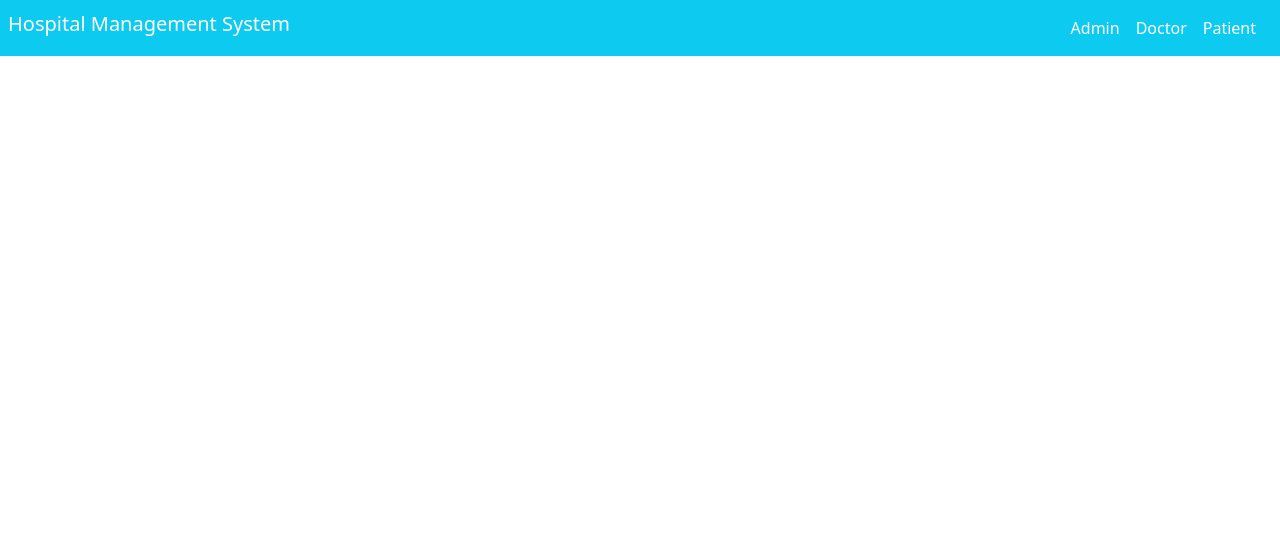
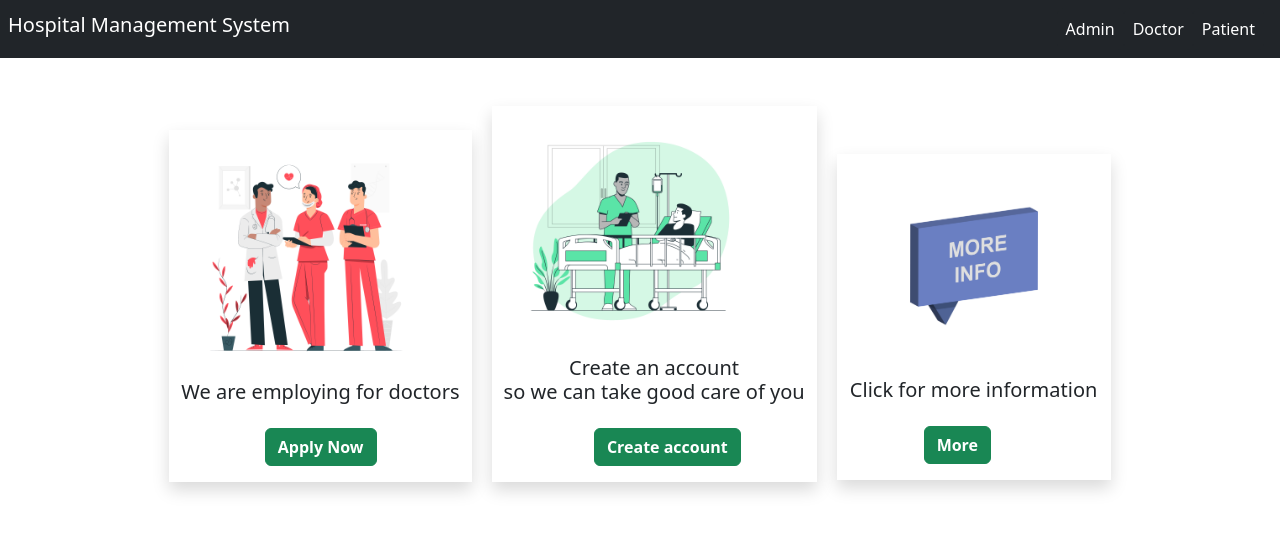
Before and after one commit to Geraldo157/Hospital_Management_System, a PHP site: page / in a window 1280 px wide. Shown: the top 533 px of the page. Run offline with PHP 8.4, Linux system fonts and the light colour scheme.

Commit message:
Creating homepage

```diff
--- a/include/header.php
+++ b/include/header.php
@@ -13,13 +13,13 @@
     <link rel="stylesheet" type="text/css" href="https://cdn.jsdelivr.net/npm/@fortawesome/fontawesome-free@6.2.1/css/fontawesome.min.css">
 </head>
 <body>
-    <nav class="navbar navbar-expand-lg navbar-info bg-info">
+    <nav class="navbar navbar-expand-lg navbar-info bg-dark">
         <h5 class="text-white ms-2">Hospital Management System</h5>
         <div class="ms-auto"></div>
         <ul class="navbar-nav me-3">
-            <li class="nav-item"><a href="#" class="nav-link text-white">Admin</a></li>
-            <li class="nav-item"><a href="#" class="nav-link text-white">Doctor</a></li>
-            <li class="nav-item"><a href="#" class="nav-link text-white">Patient</a></li>
+            <li class="nav-item"><a href="#" class="nav-link text-white btn btn-dark">Admin</a></li>
+            <li class="nav-item"><a href="#" class="nav-link text-white btn btn-dark">Doctor</a></li>
+            <li class="nav-item"><a href="#" class="nav-link text-white btn btn-dark">Patient</a></li>
         </ul>
     </nav>
 </body>
--- a/index.php
+++ b/index.php
@@ -8,10 +8,35 @@
 <?php
 include "include/header.php";
 ?>
-<div class="container">
-    <div class="col-md-12">
+<div class="container mt-5">
+    <div class="col-md-12" style="display: flex; justify-content: center; align-items: center;">
         <div class="row">
+            <div class="col-md-5 mx-1 shadow mt-4" style="width: fit-content; height: fit-content">
+                <img src="img/7321338_3625663.jpg" style="width: 250px; padding: 20px">
 
+                <h5 class="text-center">We are employing for doctors</h5>
+
+                <a href="#">
+                    <button class="btn btn-success my-3" style="margin-left: 30%"><strong>Apply Now</strong></button>
+                </a>
+            </div>
+            <div class="col-md-5 mx-1 shadow ms-3" style="width: fit-content; height: fit-content">
+                <img src="img/6511588.jpg" style="width: 250px; padding: 20px">
+
+                <h5 class="text-center">Create an account <br> so we can take good care of you</h5>
+
+                <a href="#">
+                    <button class="btn btn-success my-3" style="margin-left: 30%"><strong>Create account</strong></button>
+                </a>
+            </div>
+            <div class="col-md-5 mx-1 mt-3 shadow ms-3 mt-5" style="width: fit-content; height: fit-content">
+                <img src="img/more_info_sign7.jpg" style="width: 250px; padding: 20px">
+
+                <h5 class="text-center">Click for more information</h5>
+
+                <a href="#">
+                    <button class="btn btn-success my-3" style="margin-left: 30%"><strong>More</strong></button>
+                </a>
             </div>
         </div>
     </div>
```
Also changed, not shown: img/6511588.jpg (added), img/7321338_3625663.jpg (added), img/doctor.png (deleted), img/more-info-button.png (deleted), img/more_info_sign7.jpg (added), img/patient.avif (deleted).
